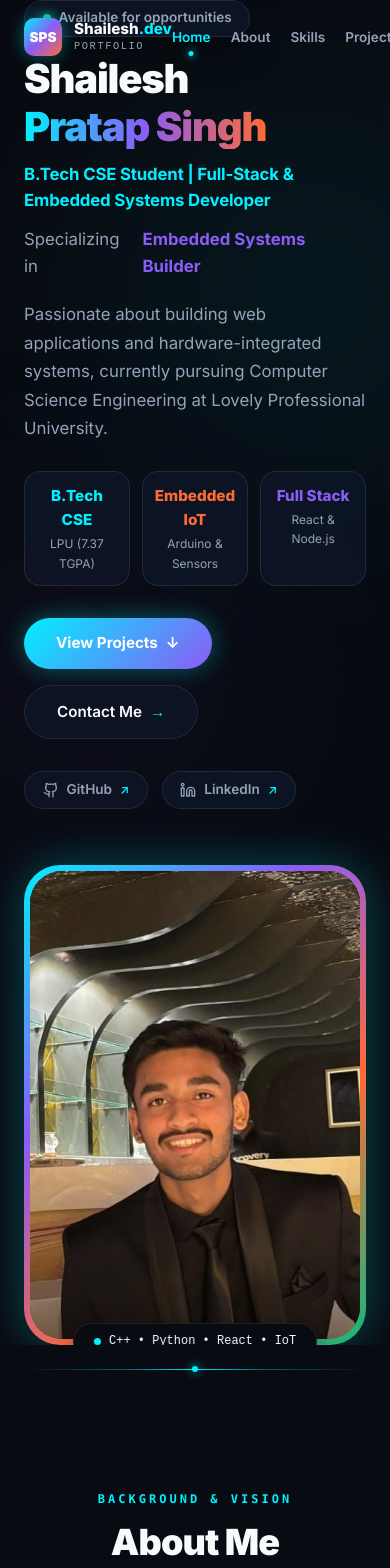
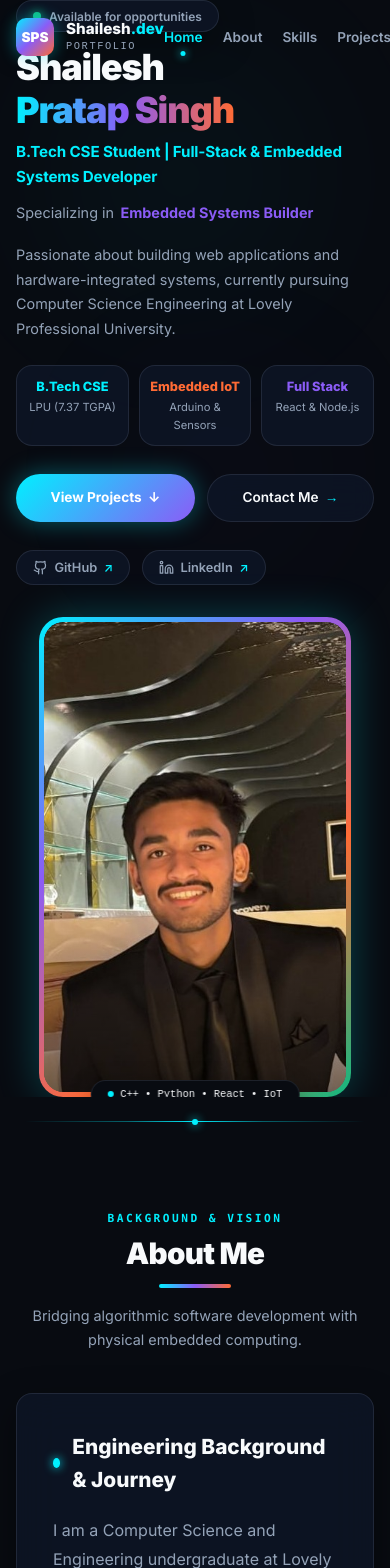
Before and after one commit to shailesh0702/portfolio, a Next.js app: page / in a window 390 px wide. Shown: the top 1568 px of the page. Built offline with nearby package versions, Linux system fonts and the light colour scheme.

Commit message:
feat: fluid mobile and desktop auto-responsive layout with clamp typography

```diff
--- a/src/app/globals.css
+++ b/src/app/globals.css
@@ -37,17 +37,19 @@
 }
 
 /* ========================================
-   Base Reset & Typography
+   Base Reset & Mobile-First Foundation
    ======================================== */
 * {
   margin: 0;
   padding: 0;
   box-sizing: border-box;
+  -webkit-tap-highlight-color: transparent;
 }
 
 html {
   scroll-behavior: smooth;
   font-size: 16px;
+  -webkit-text-size-adjust: 100%;
 }
 
 body {
@@ -57,6 +59,7 @@ body {
   transition: background-color 0.3s ease, color 0.3s ease;
   overflow-x: hidden;
   line-height: 1.6;
+  min-width: 320px;
 }
 
 ::selection {
@@ -64,30 +67,30 @@ body {
   color: #fff;
 }
 
+img, svg, video, canvas, audio, iframe, embed, object {
+  display: block;
+  max-width: 100%;
+  height: auto;
+}
+
 /* ========================================
-   Layout Containers
+   Responsive Layout Containers
    ======================================== */
 .site-container {
   width: 100%;
   max-width: 1200px;
   margin-left: auto;
   margin-right: auto;
-  padding-left: 1.5rem;
-  padding-right: 1.5rem;
+  padding-left: clamp(1rem, 4vw, 2rem);
+  padding-right: clamp(1rem, 4vw, 2rem);
 }
 
 .section-wrapper {
-  padding-top: 6rem;
-  padding-bottom: 6rem;
+  padding-top: clamp(4rem, 8vw, 7.5rem);
+  padding-bottom: clamp(4rem, 8vw, 7.5rem);
   position: relative;
   width: 100%;
-}
-
-@media (min-width: 768px) {
-  .section-wrapper {
-    padding-top: 7.5rem;
-    padding-bottom: 7.5rem;
-  }
+  overflow: hidden;
 }
 
 /* ========================================
@@ -98,24 +101,25 @@ body {
   max-width: 700px;
   margin-left: auto;
   margin-right: auto;
-  margin-bottom: 4rem;
+  margin-bottom: clamp(2.5rem, 5vw, 4rem);
   display: flex;
   flex-direction: column;
   align-items: center;
+  padding: 0 0.5rem;
 }
 
 .section-badge-tag {
   font-family: ui-monospace, SFMono-Regular, Menlo, Monaco, Consolas, monospace;
-  font-size: 0.75rem;
+  font-size: clamp(0.7rem, 1.5vw, 0.75rem);
   font-weight: 700;
-  letter-spacing: 0.25em;
+  letter-spacing: 0.22em;
   text-transform: uppercase;
   color: var(--accent-cyan);
-  margin-bottom: 0.75rem;
+  margin-bottom: 0.5rem;
 }
 
 .section-main-title {
-  font-size: 2.25rem;
+  font-size: clamp(1.85rem, 5vw, 3rem);
   font-weight: 900;
   letter-spacing: -0.025em;
   line-height: 1.2;
@@ -123,22 +127,16 @@ body {
   margin-bottom: 0.75rem;
 }
 
-@media (min-width: 768px) {
-  .section-main-title {
-    font-size: 3rem;
-  }
-}
-
 .section-line-accent {
-  width: 5rem;
+  width: 4.5rem;
   height: 4px;
   border-radius: 9999px;
   background: linear-gradient(90deg, #00F0FF, #8B5CF6, #FF6B35);
-  margin-bottom: 1.25rem;
+  margin-bottom: 1rem;
 }
 
 .section-subtitle-text {
-  font-size: 1.05rem;
+  font-size: clamp(0.9rem, 2vw, 1.05rem);
   color: var(--text-secondary);
   line-height: 1.7;
 }
@@ -151,14 +149,15 @@ body {
   backdrop-filter: blur(20px);
   -webkit-backdrop-filter: blur(20px);
   border: 1px solid var(--glass-border);
-  border-radius: 1.5rem;
+  border-radius: clamp(1rem, 2.5vw, 1.5rem);
   box-shadow: var(--glass-shadow);
   transition: transform 0.3s ease, border-color 0.3s ease, box-shadow 0.3s ease;
+  width: 100%;
 }
 
 .portfolio-card:hover {
   border-color: rgba(0, 240, 255, 0.4);
-  transform: translateY(-4px);
+  transform: translateY(-3px);
   box-shadow: 0 16px 40px rgba(0, 240, 255, 0.12);
 }
 
@@ -194,22 +193,15 @@ body {
 
 @keyframes float-1 {
   0%, 100% { transform: translate(0, 0) scale(1); }
-  25% { transform: translate(30px, -40px) scale(1.1); }
-  50% { transform: translate(-20px, -60px) scale(0.95); }
-  75% { transform: translate(40px, -20px) scale(1.05); }
+  25% { transform: translate(20px, -25px) scale(1.05); }
+  50% { transform: translate(-15px, -35px) scale(0.98); }
+  75% { transform: translate(25px, -15px) scale(1.02); }
 }
 
 @keyframes float-2 {
   0%, 100% { transform: translate(0, 0) scale(1); }
-  33% { transform: translate(-40px, 30px) scale(1.08); }
-  66% { transform: translate(30px, -30px) scale(0.92); }
-}
-
-@keyframes float-3 {
-  0%, 100% { transform: translate(0, 0) scale(1); }
-  25% { transform: translate(-30px, 40px) scale(0.95); }
-  50% { transform: translate(40px, 20px) scale(1.1); }
-  75% { transform: translate(-20px, -30px) scale(1.02); }
+  33% { transform: translate(-25px, 20px) scale(1.05); }
+  66% { transform: translate(20px, -20px) scale(0.95); }
 }
 
 .animate-float-1 {
@@ -219,7 +211,3 @@ body {
 .animate-float-2 {
   animation: float-2 25s ease-in-out infinite;
 }
-
-.animate-float-3 {
-  animation: float-3 22s ease-in-out infinite;
-}
--- a/src/app/layout.tsx
+++ b/src/app/layout.tsx
@@ -1,11 +1,22 @@
-import type { Metadata } from "next";
+import type { Metadata, Viewport } from "next";
 import { Inter } from "next/font/google";
 import "./globals.css";
 
 const inter = Inter({
   subsets: ["latin"],
   variable: "--font-inter",
+  display: "swap",
 });
+
+export const viewport: Viewport = {
+  width: "device-width",
+  initialScale: 1,
+  maximumScale: 5,
+  themeColor: [
+    { media: "(prefers-color-scheme: dark)", color: "#080B11" },
+    { media: "(prefers-color-scheme: light)", color: "#FAFAFA" },
+  ],
+};
 
 export const metadata: Metadata = {
   title: "Shailesh Pratap Singh | Full Stack Developer & Embedded Systems Engineer",
--- a/src/components/sections/HeroSection.tsx
+++ b/src/components/sections/HeroSection.tsx
@@ -15,7 +15,7 @@ export default function HeroSection() {
     <section
       id="hero"
       ref={ref}
-      className="relative min-h-screen w-full overflow-hidden flex items-center pt-28 pb-20 md:pt-36 md:pb-28 text-[var(--text-primary)]"
+      className="relative min-h-screen w-full overflow-hidden flex items-center pt-24 pb-16 md:pt-32 md:pb-24 text-[var(--text-primary)]"
       style={{ background: "var(--bg-primary)" }}
     >
       {/* Sparkle particle canvas */}
@@ -25,25 +25,25 @@ export default function HeroSection() {
       <div aria-hidden="true" className="absolute inset-0 overflow-hidden pointer-events-none z-0">
         <div
           style={{
-            width: "550px",
-            height: "550px",
+            width: "clamp(300px, 50vw, 550px)",
+            height: "clamp(300px, 50vw, 550px)",
             background: "radial-gradient(circle, #00F0FF 0%, transparent 70%)",
             opacity: 0.1,
             top: "5%",
             left: "5%",
           }}
-          className="absolute rounded-full blur-[120px] animate-float-1"
+          className="absolute rounded-full blur-[100px] animate-float-1"
         />
         <div
           style={{
-            width: "480px",
-            height: "480px",
+            width: "clamp(250px, 45vw, 480px)",
+            height: "clamp(250px, 45vw, 480px)",
             background: "radial-gradient(circle, #8B5CF6 0%, transparent 70%)",
             opacity: 0.08,
             top: "30%",
             right: "5%",
           }}
-          className="absolute rounded-full blur-[120px] animate-float-2"
+          className="absolute rounded-full blur-[100px] animate-float-2"
         />
       </div>
 
@@ -51,8 +51,8 @@ export default function HeroSection() {
         <div
           style={{
             display: "grid",
-            gridTemplateColumns: "repeat(auto-fit, minmax(320px, 1fr))",
-            gap: "3.5rem",
+            gridTemplateColumns: "repeat(auto-fit, minmax(min(100%, 340px), 1fr))",
+            gap: "clamp(2rem, 5vw, 3.5rem)",
             alignItems: "center",
           }}
         >
@@ -74,14 +74,14 @@ export default function HeroSection() {
                 display: "inline-flex",
                 alignItems: "center",
                 gap: "0.5rem",
-                padding: "0.4rem 1.1rem",
+                padding: "0.35rem 1rem",
                 borderRadius: "9999px",
                 background: "var(--glass-bg)",
                 border: "1px solid var(--glass-border)",
-                fontSize: "0.85rem",
+                fontSize: "clamp(0.75rem, 1.8vw, 0.85rem)",
                 fontWeight: 600,
                 color: "var(--text-secondary)",
-                marginBottom: "1.25rem",
+                marginBottom: "1rem",
                 boxShadow: "var(--glass-shadow)",
               }}
             >
@@ -101,12 +101,12 @@ export default function HeroSection() {
             {/* Name Heading */}
             <h1
               style={{
-                fontSize: "clamp(2.5rem, 5.5vw, 4.5rem)",
+                fontSize: "clamp(2.25rem, 6vw, 4.25rem)",
                 fontWeight: 900,
                 lineHeight: 1.1,
                 letterSpacing: "-0.03em",
                 color: "var(--text-primary)",
-                marginBottom: "0.75rem",
+                marginBottom: "0.6rem",
               }}
             >
               Shailesh
@@ -116,7 +116,7 @@ export default function HeroSection() {
                   background: "linear-gradient(90deg, #00F0FF, #8B5CF6, #FF6B35)",
                   WebkitBackgroundClip: "text",
                   WebkitTextFillColor: "transparent",
-                  marginTop: "0.25rem",
+                  marginTop: "0.2rem",
                 }}
               >
                 Pratap Singh
@@ -126,10 +126,10 @@ export default function HeroSection() {
             {/* Tagline */}
             <div
               style={{
-                fontSize: "clamp(1.05rem, 2vw, 1.25rem)",
+                fontSize: "clamp(0.95rem, 2.2vw, 1.25rem)",
                 fontWeight: 700,
                 color: "#00F0FF",
-                marginBottom: "0.75rem",
+                marginBottom: "0.6rem",
                 letterSpacing: "-0.01em",
               }}
             >
@@ -139,16 +139,17 @@ export default function HeroSection() {
             {/* Typing Role Line */}
             <div
               style={{
-                fontSize: "1.05rem",
+                fontSize: "clamp(0.9rem, 2vw, 1.05rem)",
                 fontWeight: 400,
                 color: "var(--text-secondary)",
-                marginBottom: "1.25rem",
+                marginBottom: "1rem",
                 minHeight: "1.8rem",
                 display: "flex",
                 alignItems: "center",
+                flexWrap: "wrap",
               }}
             >
-              <span style={{ marginRight: "0.5rem" }}>Specializing in</span>
+              <span style={{ marginRight: "0.4rem" }}>Specializing in</span>
               <span
                 style={{
                   fontWeight: 700,
@@ -172,10 +173,10 @@ export default function HeroSection() {
             {/* Short Intro */}
             <p
               style={{
-                fontSize: "1.05rem",
+                fontSize: "clamp(0.9rem, 1.8vw, 1.05rem)",
                 lineHeight: 1.7,
                 color: "var(--text-secondary)",
-                marginBottom: "1.75rem",
+                marginBottom: "1.5rem",
                 maxWidth: "560px",
               }}
             >
@@ -187,47 +188,47 @@ export default function HeroSection() {
               style={{
                 display: "grid",
                 gridTemplateColumns: "repeat(3, 1fr)",
-                gap: "0.75rem",
+                gap: "0.6rem",
                 width: "100%",
                 maxWidth: "480px",
-                marginBottom: "2rem",
+                marginBottom: "1.75rem",
               }}
             >
               <div
                 style={{
-                  padding: "0.75rem",
+                  padding: "0.65rem 0.5rem",
                   borderRadius: "1rem",
                   border: "1px solid var(--glass-border)",
                   background: "var(--glass-bg)",
                   textAlign: "center",
                 }}
               >
-                <div style={{ fontWeight: 800, color: "#00F0FF", fontSize: "0.95rem" }}>B.Tech CSE</div>
-                <div style={{ fontSize: "0.75rem", color: "var(--text-secondary)", marginTop: "2px" }}>LPU (7.37 TGPA)</div>
+                <div style={{ fontWeight: 800, color: "#00F0FF", fontSize: "clamp(0.8rem, 1.8vw, 0.95rem)" }}>B.Tech CSE</div>
+                <div style={{ fontSize: "0.7rem", color: "var(--text-secondary)", marginTop: "2px" }}>LPU (7.37 TGPA)</div>
               </div>
               <div
                 style={{
-                  padding: "0.75rem",
+                  padding: "0.65rem 0.5rem",
                   borderRadius: "1rem",
                   border: "1px solid var(--glass-border)",
                   background: "var(--glass-bg)",
                   textAlign: "center",
                 }}
               >
-                <div style={{ fontWeight: 800, color: "#FF6B35", fontSize: "0.95rem" }}>Embedded IoT</div>
-                <div style={{ fontSize: "0.75rem", color: "var(--text-secondary)", marginTop: "2px" }}>Arduino & Sensors</div>
+                <div style={{ fontWeight: 800, color: "#FF6B35", fontSize: "clamp(0.8rem, 1.8vw, 0.95rem)" }}>Embedded IoT</div>
+                <div style={{ fontSize: "0.7rem", color: "var(--text-secondary)", marginTop: "2px" }}>Arduino & Sensors</div>
               </div>
               <div
                 style={{
-                  padding: "0.75rem",
+                  padding: "0.65rem 0.5rem",
                   borderRadius: "1rem",
                   border: "1px solid var(--glass-border)",
                   background: "var(--glass-bg)",
                   textAlign: "center",
                 }}
               >
-                <div style={{ fontWeight: 800, color: "#8B5CF6", fontSize: "0.95rem" }}>Full Stack</div>
-                <div style={{ fontSize: "0.75rem", color: "var(--text-secondary)", marginTop: "2px" }}>React & Node.js</div>
+                <div style={{ fontWeight: 800, color: "#8B5CF6", fontSize: "clamp(0.8rem, 1.8vw, 0.95rem)" }}>Full Stack</div>
+                <div style={{ fontSize: "0.7rem", color: "var(--text-secondary)", marginTop: "2px" }}>React & Node.js</div>
               </div>
             </div>
 
@@ -236,8 +237,9 @@ export default function HeroSection() {
               style={{
                 display: "flex",
                 flexWrap: "wrap",
-                gap: "1rem",
-                marginBottom: "2rem",
+                gap: "0.75rem",
+                marginBottom: "1.75rem",
+                width: "100%",
               }}
             >
               <a
@@ -246,20 +248,23 @@ export default function HeroSection() {
                   display: "inline-flex",
                   alignItems: "center",
                   justifyContent: "center",
-                  padding: "0.85rem 2rem",
+                  padding: "clamp(0.75rem, 2vw, 0.85rem) clamp(1.5rem, 4vw, 2rem)",
                   borderRadius: "9999px",
                   fontWeight: 700,
-                  fontSize: "0.95rem",
+                  fontSize: "clamp(0.85rem, 1.8vw, 0.95rem)",
                   color: "#FFFFFF",
                   background: "linear-gradient(135deg, #00F0FF, #8B5CF6)",
                   boxShadow: "0 0 25px rgba(0, 240, 255, 0.35)",
                   textDecoration: "none",
                   transition: "all 0.3s ease",
                   cursor: "pointer",
+                  flex: "1 1 auto",
+                  minWidth: "140px",
+                  textAlign: "center",
                 }}
               >
                 <span>View Projects</span>
-                <span style={{ marginLeft: "0.5rem" }}>↓</span>
+                <span style={{ marginLeft: "0.4rem" }}>↓</span>
               </a>
               <a
                 href="#contact"
@@ -267,10 +272,10 @@ export default function HeroSection() {
                   display: "inline-flex",
                   alignItems: "center",
                   justifyContent: "center",
-                  padding: "0.85rem 2rem",
+                  padding: "clamp(0.75rem, 2vw, 0.85rem) clamp(1.5rem, 4vw, 2rem)",
                   borderRadius: "9999px",
                   fontWeight: 600,
-                  fontSize: "0.95rem",
+                  fontSize: "clamp(0.85rem, 1.8vw, 0.95rem)",
                   color: "var(--text-primary)",
                   border: "1px solid var(--glass-border)",
                   background: "var(--glass-bg)",
@@ -278,10 +283,13 @@ export default function HeroSection() {
                   textDecoration: "none",
                   transition: "all 0.3s ease",
                   cursor: "pointer",
+                  flex: "1 1 auto",
+                  minWidth: "140px",
+                  textAlign: "center",
                 }}
               >
                 <span>Contact Me</span>
-                <span style={{ marginLeft: "0.5rem", color: "#00F0FF" }}>→</span>
+                <span style={{ marginLeft: "0.4rem", color: "#00F0FF" }}>→</span>
               </a>
             </div>
 
@@ -290,7 +298,7 @@ export default function HeroSection() {
               style={{
                 display: "flex",
                 flexWrap: "wrap",
-                gap: "0.85rem",
+                gap: "0.75rem",
               }}
             >
               {socialLinks.slice(0, 2).map((link, idx) => (
@@ -302,25 +310,25 @@ export default function HeroSection() {
                   style={{
                     display: "inline-flex",
                     alignItems: "center",
-                    gap: "0.5rem",
-                    padding: "0.45rem 1.1rem",
+                    gap: "0.4rem",
+                    padding: "0.4rem 1rem",
                     borderRadius: "9999px",
                     border: "1px solid var(--glass-border)",
                     background: "var(--glass-bg)",
                     color: "var(--text-secondary)",
                     textDecoration: "none",
-                    fontSize: "0.85rem",
+                    fontSize: "0.8rem",
                     fontWeight: 600,
                     transition: "all 0.2s ease",
                   }}
                 >
                   {link.icon === "github" ? (
-                    <svg width="16" height="16" viewBox="0 0 24 24" fill="none" stroke="currentColor" strokeWidth="2" strokeLinecap="round" strokeLinejoin="round">
+                    <svg width="15" height="15" viewBox="0 0 24 24" fill="none" stroke="currentColor" strokeWidth="2" strokeLinecap="round" strokeLinejoin="round">
                       <path d="M15 22v-4a4.8 4.8 0 0 0-1-3.5c3 0 6-2 6-5.5.08-1.25-.27-2.48-1-3.5.28-1.15.28-2.35 0-3.5 0 0-1 0-3 1.5-2.64-.5-5.36-.5-8 0C6 2 5 2 5 2c-.3 1.15-.3 2.35 0 3.5A5.403 5.403 0 0 0 4 9c0 3.5 3 5.5 6 5.5-.39.49-.68 1.05-.85 1.65-.17.6-.22 1.23-.15 1.85v4" />
                       <path d="M9 18c-4.51 2-5-2-7-2" />
                     </svg>
                   ) : (
-                    <svg width="16" height="16" viewBox="0 0 24 24" fill="none" stroke="currentColor" strokeWidth="2" strokeLinecap="round" strokeLinejoin="round">
+                    <svg width="15" height="15" viewBox="0 0 24 24" fill="none" stroke="currentColor" strokeWidth="2" strokeLinecap="round" strokeLinejoin="round">
                       <path d="M16 8a6 6 0 0 1 6 6v7h-4v-7a2 2 0 0 0-2-2 2 2 0 0 0-2 2v7h-4v-7a6 6 0 0 1 6-6z" />
                       <rect width="4" height="12" x="2" y="9" />
                       <circle cx="4" cy="4" r="2" />
@@ -333,7 +341,7 @@ export default function HeroSection() {
             </div>
           </div>
 
-          {/* Right Column (Portrait Photo with Rotating Neon Border) */}
+          {/* Right Column (Portrait Photo with Responsive Neon Border) */}
           <div
             style={{
               display: "flex",
@@ -342,18 +350,20 @@ export default function HeroSection() {
               opacity: isVisible ? 1 : 0,
               transform: isVisible ? "translateY(0)" : "translateY(24px)",
               transition: "opacity 0.8s ease 0.2s, transform 0.8s ease 0.2s",
+              width: "100%",
             }}
           >
             <div
               style={{
                 position: "relative",
                 width: "100%",
-                maxWidth: "360px",
-                height: "480px",
-                borderRadius: "2.25rem",
-                padding: "6px",
+                maxWidth: "clamp(260px, 80vw, 360px)",
+                height: "clamp(350px, 60vh, 480px)",
+                borderRadius: "clamp(1.5rem, 4vw, 2.25rem)",
+                padding: "5px",
                 background: "linear-gradient(135deg, #00F0FF, #8B5CF6, #FF6B35, #10B981)",
-                boxShadow: "0 0 45px rgba(0, 240, 255, 0.28)",
+                boxShadow: "0 0 40px rgba(0, 240, 255, 0.25)",
+                margin: "0 auto",
               }}
             >
               {/* Photo Container */}
@@ -362,7 +372,7 @@ export default function HeroSection() {
                   position: "relative",
                   width: "100%",
                   height: "100%",
-                  borderRadius: "2rem",
+                  borderRadius: "clamp(1.25rem, 3.5vw, 2rem)",
                   overflow: "hidden",
                   backgroundColor: "#0B1220",
                 }}
@@ -376,7 +386,7 @@ export default function HeroSection() {
                     objectFit: "cover",
                     objectPosition: "top center",
                   }}
-                  sizes="(max-width: 768px) 100vw, 360px"
+                  sizes="(max-width: 768px) 80vw, 360px"
                 />
                 <div
                   style={{
@@ -392,10 +402,10 @@ export default function HeroSection() {
               <div
                 style={{
                   position: "absolute",
-                  bottom: "-14px",
+                  bottom: "-12px",
                   left: "50%",
                   transform: "translateX(-50%)",
-                  padding: "0.45rem 1.25rem",
+                  padding: "0.35rem 1rem",
                   borderRadius: "9999px",
                   border: "1px solid var(--glass-border)",
                   backgroundColor: "var(--bg-primary)",
@@ -403,8 +413,8 @@ export default function HeroSection() {
                   boxShadow: "0 8px 24px rgba(0,0,0,0.4)",
                   display: "flex",
                   alignItems: "center",
-                  gap: "0.5rem",
-                  fontSize: "0.75rem",
+                  gap: "0.4rem",
+                  fontSize: "clamp(0.65rem, 1.8vw, 0.75rem)",
                   fontFamily: "monospace",
                   color: "var(--text-primary)",
                   whiteSpace: "nowrap",
@@ -413,8 +423,8 @@ export default function HeroSection() {
               >
                 <span
                   style={{
-                    width: "7px",
-                    height: "7px",
+                    width: "6px",
+                    height: "6px",
                     borderRadius: "50%",
                     backgroundColor: "#00F0FF",
                   }}
```
Also changed, not shown: src/components/sections/SkillsSection.tsx (+39 -38 lines).
